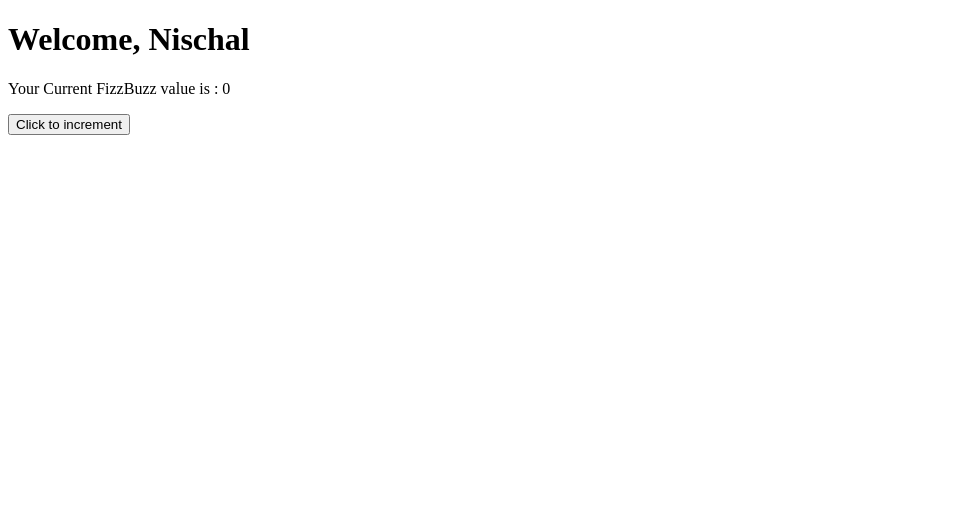
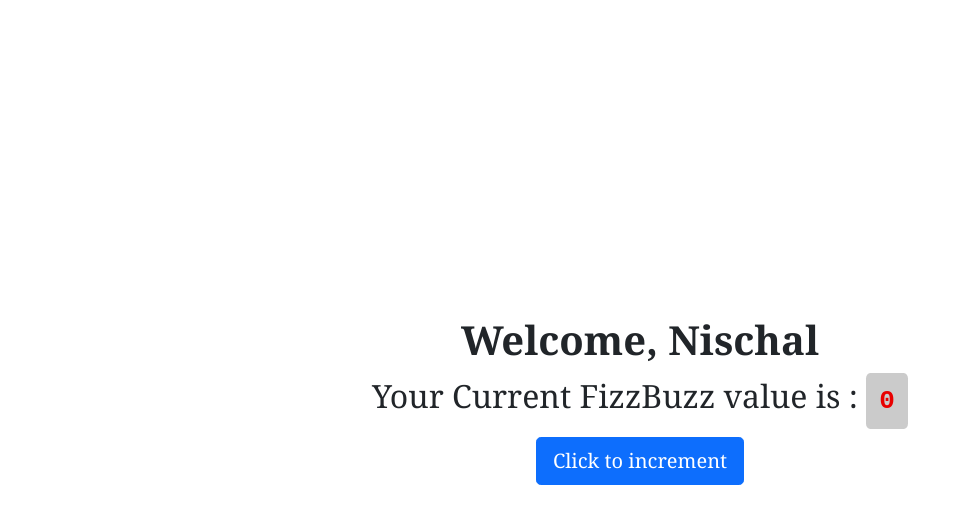
Before and after one commit to nischalon10/TheFizzBuzzChallenge, a plain HTML site: page public/index.html in a window 1280 px wide. Shown: the whole page, without its empty margins (0-963 px from the left). Drawn offline with nearby package versions, Linux system fonts and the light colour scheme.

Commit message:
Improved UI and added bootstrap

```diff
--- a/public/index.html
+++ b/public/index.html
@@ -4,15 +4,20 @@
     <meta charset="UTF-8">
     <meta http-equiv="X-UA-Compatible" content="IE=edge">
     <meta name="viewport" content="width=device-width, initial-scale=1.0">
+    <link href="https://cdn.jsdelivr.net/npm/bootstrap@5.0.2/dist/css/bootstrap.min.css" rel="stylesheet" integrity="sha384-EVSTQN3/azprG1Anm3QDgpJLIm9Nao0Yz1ztcQTwFspd3yD65VohhpuuCOmLASjC" crossorigin="anonymous">
+    <link rel="stylesheet" href="./styles.css">
     <title>Document</title>
 </head>
 <body>
     <main>
         <h1>Welcome, Nischal</h1>
         <p>Your Current FizzBuzz value is : <span id="value">0</span> </p>
-        <button onclick="next()" id="adder">Click to increment</button>
+        <div id="flex">
+            <button onclick="next()" id="adder" type="button" class="btn btn-primary btn-lg">Click to increment</button>
+        </div>
     </main>
 
     <script src="./main.js"></script>
+    <script src="https://cdn.jsdelivr.net/npm/bootstrap@5.0.2/dist/js/bootstrap.bundle.min.js" integrity="sha384-MrcW6ZMFYlzcLA8Nl+NtUVF0sA7MsXsP1UyJoMp4YLEuNSfAP+JcXn/tWtIaxVXM" crossorigin="anonymous"></script>
 </body>
 </html>
--- a/public/styles.css
+++ b/public/styles.css
@@ -0,0 +1,37 @@
+@import url('https://fonts.googleapis.com/css2?family=Noto+Serif:wght@400;700&display=swap');
+
+body{
+    display: flex;
+    height: 100vh;
+    justify-content: center;
+    align-items: center;
+    font-family: 'Noto Serif', serif;
+}
+
+h1{
+    text-align: center;
+    font-weight: bold;
+}
+
+p{
+    text-align: center;
+    font-size: xx-large;
+}
+
+button{
+    font-weight: bold;
+}
+
+#flex{
+    display: flex;
+    justify-content: center;
+}
+
+#value{
+    background-color: #cbcbcb;
+    padding: 0.5em;
+    border-radius: 10%;
+    color: #e80000;
+    font-weight: bold;
+    font-family: monospace;
+}
```
